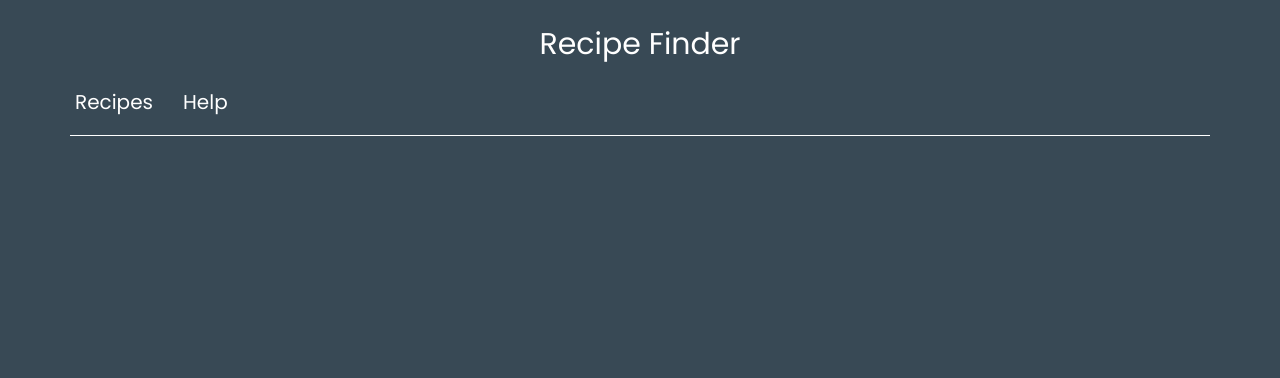
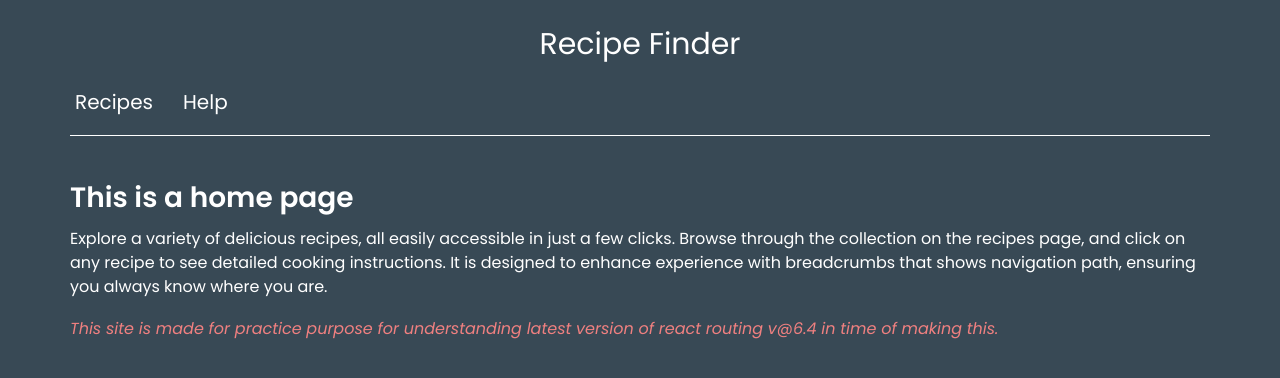
Before and after one commit to deekshant-thapa/react-router, a React (Create React App) app: page / in a window 1280 px wide. Shown: the top 378 px of the page. Built offline with nearby package versions, Linux system fonts and the light colour scheme.

Commit message:
undo changes

```diff
--- a/src/App.js
+++ b/src/App.js
@@ -20,7 +20,7 @@ const customRouter = createBrowserRouter(
 
     <Route path="/" element={<RootLayout />}>
 
-      <Route path="react-router" element={<Home />} />
+      <Route index element={<Home />} />
 
       <Route path="recipes" element={<RecipesLayout/>} >
         <Route index element={<Recipes/>} loader={recipesLoader} errorElement={<FetchError/>} />
--- a/src/pages/components/Header.js
+++ b/src/pages/components/Header.js
@@ -7,7 +7,7 @@ export default function Header(){
             <div className="container">
                 <div className="hgroup-wrap">
                     <div className="site-branding">
-                        <Link to='react-router'>Recipe Finder</Link>
+                        <Link to='/'>Recipe Finder</Link>
                     </div>
                     <nav>
                         <ul>
```
